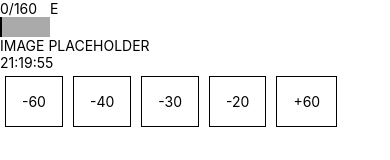
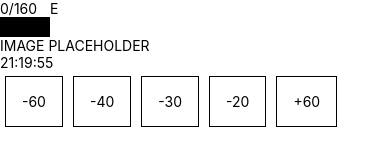
Before and after one commit to coding-nerfilio/ResinImpact, a React Native app: screen / in a window 390 px wide. Shown: the top 160 px of the page. Built offline with nearby package versions, Linux system fonts and the light colour scheme.

Commit message:
Use animation hook

```diff
--- a/src/components/ProgressBar.js
+++ b/src/components/ProgressBar.js
@@ -1,29 +1,25 @@
-import React, {useEffect, useRef} from 'react';
+import React from 'react';
 import {View, Animated} from 'react-native';
-import {MAX_RESIN} from '../constants';
+import AnimatedProgress from '../hooks/AnimatedProgress';
 
 const width = 50;
-const calculateProgress = resin => {
-  let value = (((resin * 100) / MAX_RESIN) * width) / 100;
-  return value > width ? width : value;
-};
 
 const ProgressBar = ({resinAmount}) => {
-  const barWidth = useRef(
-    new Animated.Value(calculateProgress(resinAmount)),
-  ).current;
-  useEffect(() => {
-    Animated.timing(barWidth, {
-      toValue: calculateProgress(resinAmount),
-      useNativeDriver: true,
-    }).start();
-  }, [resinAmount]);
+  const barWidth = AnimatedProgress(resinAmount);
   return (
-    <View style={{width, backgroundColor: '#aaa', height: 20}}>
+    <View
+      style={{
+        width,
+        backgroundColor: '#aaa',
+        height: 20,
+        justifyContent: 'flex-start',
+        overflow: 'hidden',
+      }}>
       <Animated.View
         style={{
           scaleX: barWidth,
-          width: 2,
+          marginLeft: -width,
+          width: width * 2,
           backgroundColor: '#000',
           height: 20,
         }}></Animated.View>
```
